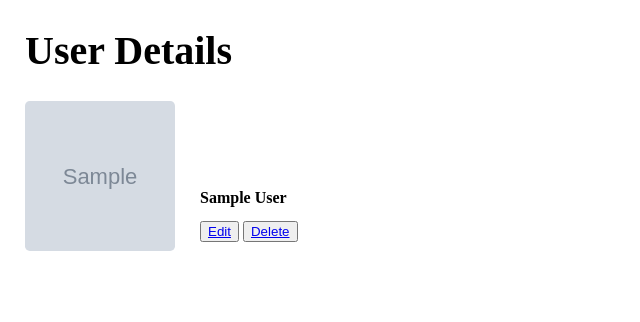
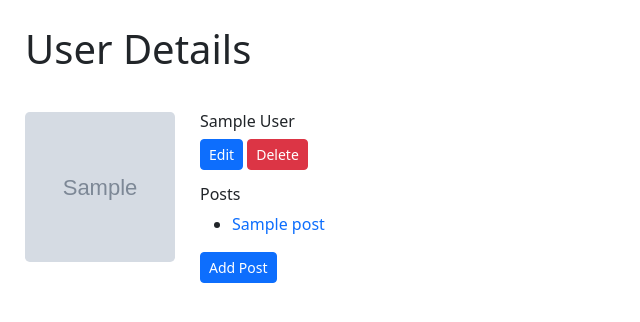
Before and after one commit to RodolphVanRomondt/SQLAlchemy_Exercise, a Flask app: page /users/1 in a window 1280 px wide. Shown: the top 322 px of the page, without its empty margins (0-640 px from the left). Run offline with Flask 3, Linux system fonts and the light colour scheme; tables that the repository leaves empty hold one stand-in row (values such as "Sample post"); grey boxes marked "Sample" are stand-in pictures.

Commit message:
implement the posts routes

```diff
--- a/app.py
+++ b/app.py
@@ -2,16 +2,16 @@
 
 from flask import Flask, request, render_template,  redirect
 from flask_debugtoolbar import DebugToolbarExtension
-from models import db, connect_db, User
+from models import db, connect_db, User, Post
 
 app = Flask(__name__)
 app.config['SQLALCHEMY_DATABASE_URI'] = 'postgresql:///blogly'
 app.config['SQLALCHEMY_TRACK_MODIFICATIONS'] = False
 app.config['SQLALCHEMY_ECHO'] = True
-# app.config['SECRET_KEY'] = "springboard"
-# app.config['DEBUG_TB_INTERCEPT_REDIRECTS'] = False
+app.config['SECRET_KEY'] = "springboard"
+app.config['DEBUG_TB_INTERCEPT_REDIRECTS'] = False
 
-# debug = DebugToolbarExtension(app)
+debug = DebugToolbarExtension(app)
 
 connect_db(app)
 
@@ -45,21 +45,22 @@
 def create_route():
     """ Show create new user page """
 
-    return render_template("create.html")
+    return render_template("user_create.html")
 
 @app.route("/users/<int:user_id>")
 def add_route(user_id):
 
     user = User.query.get_or_404(user_id)
+    posts = Post.query.filter(Post.user_id == user_id).all()
 
-    return render_template("details.html", user=user)
+    return render_template("user_details.html", user=user, posts=posts)
 
 @app.route("/users/<int:user_id>/edit")
 def edit_route(user_id):
 
     user = User.query.get(user_id)
 
-    return render_template("edit.html", user=user)
+    return render_template("user_edit.html", user=user)
 
 @app.route("/users/<int:user_id>/edit", methods=["POST"])
 def edited_route(user_id):
@@ -78,7 +79,71 @@
 @app.route("/users/<user_id>/delete")
 def delete_user(user_id):
 
+    user = User.query.get(user_id)
+
+    for post in user.posts:
+        Post.delete_post(post.id)
+
+    db.session.commit()
+
     User.delete_user(user_id)
     db.session.commit()
 
     return redirect("/users")
+
+@app.route("/users/<int:user_id>/posts/new")
+def post_new(user_id):
+
+    user = User.query.get(user_id)
+
+    return render_template("post_form.html", user=user)
+
+@app.route("/users/<int:user_id>/posts/new", methods=["POST"])
+def post_post(user_id):
+
+    title = request.form["title"]
+    content = request.form["content"]
+
+    post = Post(title=title, content=content, user_id=user_id)
+
+    db.session.add(post)
+    db.session.commit()
+
+    return redirect(f"/users/{ user_id }")
+
+@app.route("/posts/<int:post_id>")
+def post_details(post_id):
+
+    post = Post.query.get(post_id)
+
+    return render_template("post_details.html", user=post.user, post=post)
+
+@app.route("/posts/<int:post_id>/edit")
+def post_edit(post_id):
+
+    post = Post.query.get(post_id)
+
+    return render_template("post_edit.html", user=post.user, post=post)
+
+@app.route("/posts/<int:post_id>/edit", methods=["POST"])
+def post_edit_post(post_id):
+
+    post = Post.query.get(post_id)
+
+    post.title = request.form["title"]
+    post.content = request.form["content"]
+
+    db.session.add(post)
+    db.session.commit()
+
+    return redirect(f"/users/{post.user_id}")
+
+@app.route("/posts/<int:post_id>/delete")
+def post_delete(post_id):
+
+    post = Post.query.get(post_id)
+    Post.delete_post(post_id)
+
+    db.session.commit()
+
+    return redirect(f"/users/{post.user_id}")
--- a/static/app.css
+++ b/static/app.css
@@ -10,17 +10,28 @@
     font-size: 1rem;
 }
 
-.photo-profile, .text-profile {
+.photo-profile, .text-profile, .posts {
     position: absolute;
 }
 
 .text-profile {
     left: 200px;
-    top: 11rem;
+    top: 7rem;
 }
 
 .photo-profile, img {
     width: 150px;
     height: 150px;
     border-radius: 0.3rem;
+    top: 7rem;
 }
+
+.posts {
+    margin: 25px 0 10px 0;
+    top: 10rem;
+    left: 200px;
+}
+
+form {
+    width: 500px;
+}
--- a/templates/base.html
+++ b/templates/base.html
@@ -4,6 +4,8 @@
 <head>
     <meta charset="UTF-8">
     <meta name="viewport" content="width=device-width, initial-scale=1.0">
+    <link href="https://cdn.jsdelivr.net/npm/bootstrap@5.3.2/dist/css/bootstrap.min.css" rel="stylesheet"
+        integrity="sha384-T3c6CoIi6uLrA9TneNEoa7RxnatzjcDSCmG1MXxSR1GAsXEV/Dwwykc2MPK8M2HN" crossorigin="anonymous">
     <link rel="stylesheet" href="/static/app.css">
     <title>{% block title %} {% endblock %}</title>
 </head>
--- a/templates/details.html
+++ /dev/null
@@ -1,18 +0,0 @@
-{% extends "base.html" %}
-{% block title %} User {% endblock %}
-{% block heading %} User Details {% endblock %}
-{% block body %}
-
-
-<div class="photo-profile">
-    <img src="{{ user.image_url }}">
-</div>
-
-<div class="text-profile">
-    <h2>{{ user.first_name}} {{user.last_name}}</h2>
-
-    <button><a href="/users/{{ user.id }}/edit">Edit</a></button>
-    <button><a href="/users/{{ user.id }}/delete">Delete</a></button>
-</div>
-
-{% endblock %}
--- /dev/null
+++ b/templates/user_details.html
@@ -0,0 +1,28 @@
+{% extends "base.html" %}
+{% block title %} User {% endblock %}
+{% block heading %} User Details {% endblock %}
+{% block body %}
+
+
+<div class="photo-profile">
+    <img src="{{ user.image_url }}">
+</div>
+
+<div class="text-profile">
+    <h2>{{ user.first_name}} {{user.last_name}}</h2>
+
+    <a href="/users/{{ user.id }}/edit"><button type="button" class="btn btn-primary btn-sm">Edit</button></a>
+    <a href="/users/{{ user.id }}/delete"><button type="button" class="btn btn-danger btn-sm">Delete</button></a>
+</div>
+
+<div class="posts">
+    <h2> Posts </h2>
+    <ul>
+        {% for post in posts %}
+        <li><a href="/posts/{{ post.id }}" class="link-offset-2 link-underline link-underline-opacity-0">{{ post.title }}</a></li>
+        {% endfor %}
+    </ul>
+    <a href="/users/{{ user.id }}/posts/new"><button type="button" class="btn btn-primary btn-sm">Add Post</button></a>
+</div>
+
+{% endblock %}
--- a/templates/users.html
+++ b/templates/users.html
@@ -5,10 +5,10 @@
 
 <ul>
     {% for user in users %}
-    <li><a href="/users/{{ user.id }}">{{ user.first_name }} {{user.last_name}}</a></li>
+    <li><a href="/users/{{ user.id }}" class="link-offset-2 link-underline link-underline-opacity-0">{{ user.first_name }} {{user.last_name}}</a></li>
     {% endfor %}
 </ul>
 
-<button><a href="/users/new">Add User</a></button>
+<a href="/users/new"><button type="button" class="btn btn-primary">Add User</button></a>
 
 {% endblock %}
```
Also changed, not shown: models.py (+29 -11 lines), seed.py (+7 -1 lines), seed.sql (+13 -0 lines), templates/create.html (deleted, +0 -22 lines), templates/post_details.html (added, +19 -0 lines), templates/post_edit.html (added, +21 -0 lines), templates/post_form.html (added, +21 -0 lines), templates/user_create.html (added, +27 -0 lines), templates/user_edit.html (renamed from templates/edit.html, +6 -6 lines).
